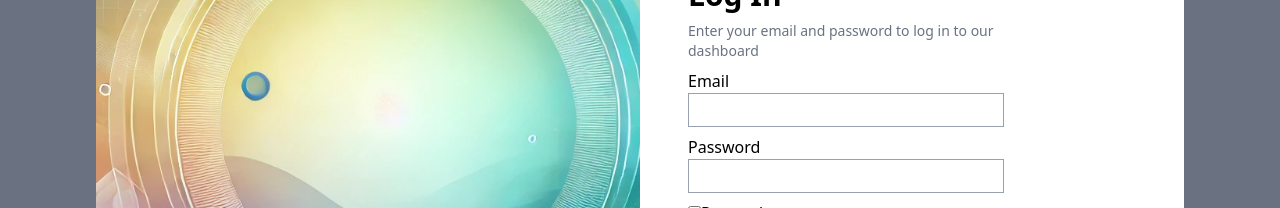
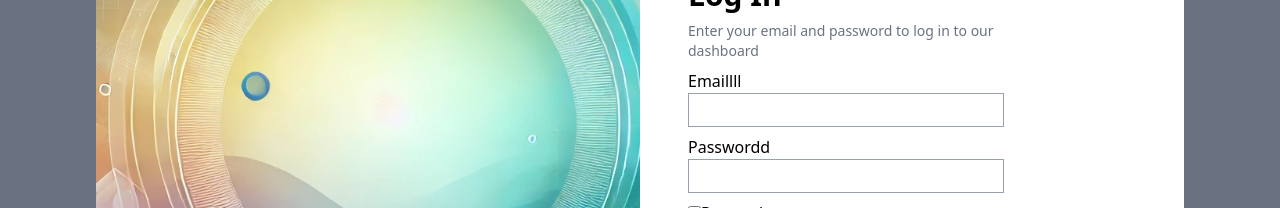
Before and after one commit to Isko2003/InternIntelligence_LoginForm, a React (Vite) app: page / in a window 1280 px wide. Shown: the part 245-453 px from the top of the page. Built offline with nearby package versions, Linux system fonts and the light colour scheme.

Commit message:
just checking

```diff
--- a/src/components/Login.jsx
+++ b/src/components/Login.jsx
@@ -154,7 +154,9 @@ const Login = () => {
                 </div>
               )}
               <div className="email-input pb-2">
-                <label htmlFor="email">Email</label>
+                <label htmlFor="email" className="email-input-field">
+                  Emaillll
+                </label>
                 <br />
                 <input
                   type="email"
@@ -166,7 +168,7 @@ const Login = () => {
                 />
               </div>
               <div className="password-input pb-2">
-                <label htmlFor="password">Password</label>
+                <label htmlFor="password">Passwordd</label>
                 <br />
                 <input
                   type="password"
```
